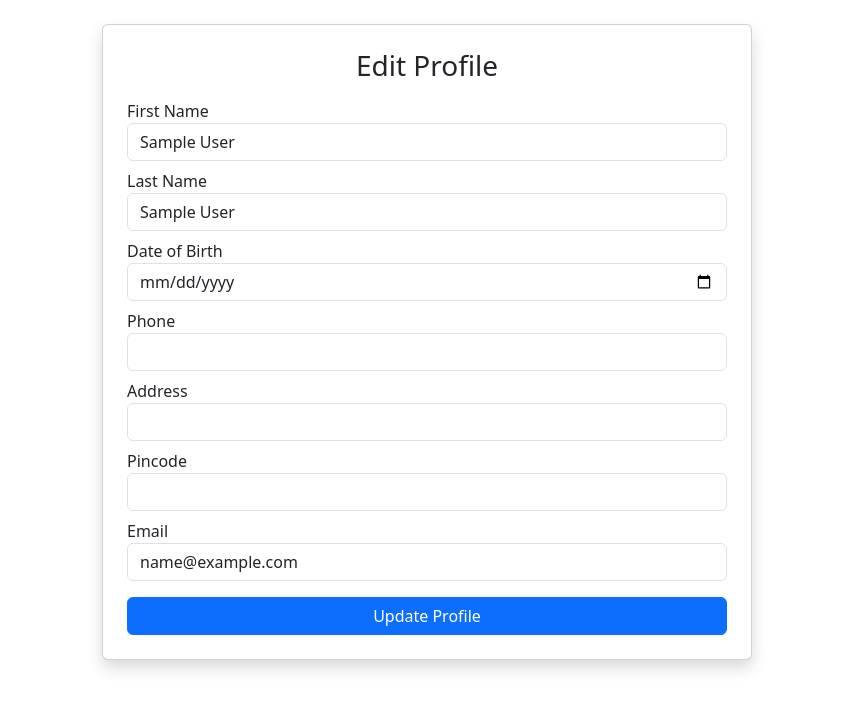
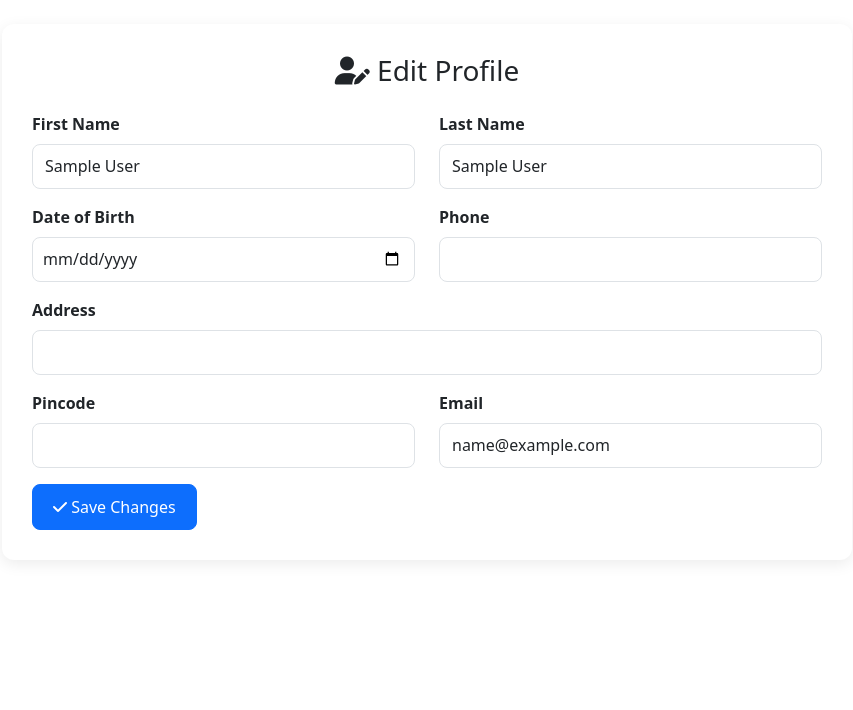
Before and after one commit to jaimini15/gift-shop-website, a PHP site: page /AdminPanel/admin/edit_admin_profile.php in a window 1280 px wide. Shown: the top 710 px of the page, without its empty margins (213-1066 px from the left). Run offline with PHP 8.4, Linux system fonts and the light colour scheme; the visitor is signed in with stand-in values (Sample User, id 1).

Commit message:
Update edit_admin_profile.php

```diff
--- a/AdminPanel/admin/edit_admin_profile.php
+++ b/AdminPanel/admin/edit_admin_profile.php
@@ -16,7 +16,7 @@ $admin = mysqli_fetch_assoc(mysqli_query(
     "SELECT * FROM user_details WHERE User_Id = $admin_id LIMIT 1"
 ));
 
-// If form submitted
+// Update profile
 if (isset($_POST['update'])) {
 
     $fname   = mysqli_real_escape_string($connection, $_POST['fname']);
@@ -50,51 +50,125 @@ if (isset($_POST['update'])) {
 ?>
 
 <!DOCTYPE html>
-<html>
+<html lang="en">
 <head>
-<title>Edit Admin Profile</title>
+<meta charset="UTF-8">
+<title>Edit Profile</title>
+
 <link rel="stylesheet" href="https://cdn.jsdelivr.net/npm/bootstrap@5.3.0/dist/css/bootstrap.min.css">
+<link rel="stylesheet" href="https://cdnjs.cloudflare.com/ajax/libs/font-awesome/6.7.2/css/all.min.css">
+
+<style>
+.edit-card {
+    max-width: 850px;
+    margin: auto;
+    background: #ffffff;
+    padding: 30px;
+    border-radius: 12px;
+    box-shadow: 0 4px 15px rgba(0,0,0,0.08);
+}
+
+.section-title {
+    font-size: 22px;
+    font-weight: 700;
+    margin-bottom: 20px;
+    color: #333;
+}
+
+.form-label {
+    font-weight: 600;
+}
+
+.form-control {
+    height: 45px;
+    border-radius: 8px;
+}
+
+.btn-primary {
+    padding: 10px 20px;
+    font-size: 16px;
+    border-radius: 8px;
+}
+
+.btn-secondary {
+    padding: 10px 20px;
+    border-radius: 8px;
+}
+
+input[type="date"] {
+    padding-left: 10px;
+}
+</style>
 </head>
 
 <body>
 
 <div class="container mt-4">
-    <div class="card shadow p-4" style="max-width: 650px; margin:auto;">
-        <h3 class="text-center mb-3">Edit Profile</h3>
+
+    <div class="edit-card">
+
+        <h3 class="text-center mb-4">
+            <i class="fa-solid fa-user-pen"></i> Edit Profile
+        </h3>
 
         <?php if (!empty($error)) { ?>
-        <div class="alert alert-danger"><?php echo $error; ?></div>
+        <div class="alert alert-danger text-center"><?php echo $error; ?></div>
         <?php } ?>
 
         <form method="POST">
 
-            <label>First Name</label>
-            <input type="text" name="fname" class="form-control mb-2" value="<?php echo $admin['First_Name']; ?>" required>
+            <div class="row">
+                <div class="col-md-6 mb-3">
+                    <label class="form-label">First Name</label>
+                    <input type="text" name="fname" class="form-control"
+                           value="<?php echo $admin['First_Name']; ?>" required>
+                </div>
 
-            <label>Last Name</label>
-            <input type="text" name="lname" class="form-control mb-2" value="<?php echo $admin['Last_Name']; ?>" required>
+                <div class="col-md-6 mb-3">
+                    <label class="form-label">Last Name</label>
+                    <input type="text" name="lname" class="form-control"
+                           value="<?php echo $admin['Last_Name']; ?>" required>
+                </div>
 
-            <label>Date of Birth</label>
-            <input type="date" name="dob" class="form-control mb-2" value="<?php echo $admin['DOB']; ?>">
+                <div class="col-md-6 mb-3">
+                    <label class="form-label">Date of Birth</label>
+                    <input type="date" name="dob" class="form-control"
+                           value="<?php echo $admin['DOB']; ?>">
+                </div>
 
-            <label>Phone</label>
-            <input type="text" name="phone" class="form-control mb-2" value="<?php echo $admin['Phone']; ?>">
+                <div class="col-md-6 mb-3">
+                    <label class="form-label">Phone</label>
+                    <input type="text" name="phone" class="form-control"
+                           value="<?php echo $admin['Phone']; ?>">
+                </div>
 
-            <label>Address</label>
-            <input type="text" name="address" class="form-control mb-2" value="<?php echo $admin['Address']; ?>">
+                <div class="col-md-12 mb-3">
+                    <label class="form-label">Address</label>
+                    <input type="text" name="address" class="form-control"
+                           value="<?php echo $admin['Address']; ?>">
+                </div>
 
-            <label>Pincode</label>
-            <input type="text" name="pincode" class="form-control mb-2" value="<?php echo $admin['Pincode']; ?>">
+                <div class="col-md-6 mb-3">
+                    <label class="form-label">Pincode</label>
+                    <input type="text" name="pincode" class="form-control"
+                           value="<?php echo $admin['Pincode']; ?>">
+                </div>
 
-            <label>Email</label>
-            <input type="email" name="email" class="form-control mb-3" value="<?php echo $admin['Email']; ?>" required>
+                <div class="col-md-6 mb-3">
+                    <label class="form-label">Email</label>
+                    <input type="email" name="email" class="form-control"
+                           value="<?php echo $admin['Email']; ?>" required>
+                </div>
+            </div>
 
-            <button type="submit" name="update" class="btn btn-primary w-100">
-                Update Profile
-            </button>
+                <button type="submit" name="update" class="btn btn-primary">
+                    <i class="fa-solid fa-check"></i> Save Changes
+                </button>
+            </div>
 
         </form>
     </div>
+
 </div>
 
 </body>
```
